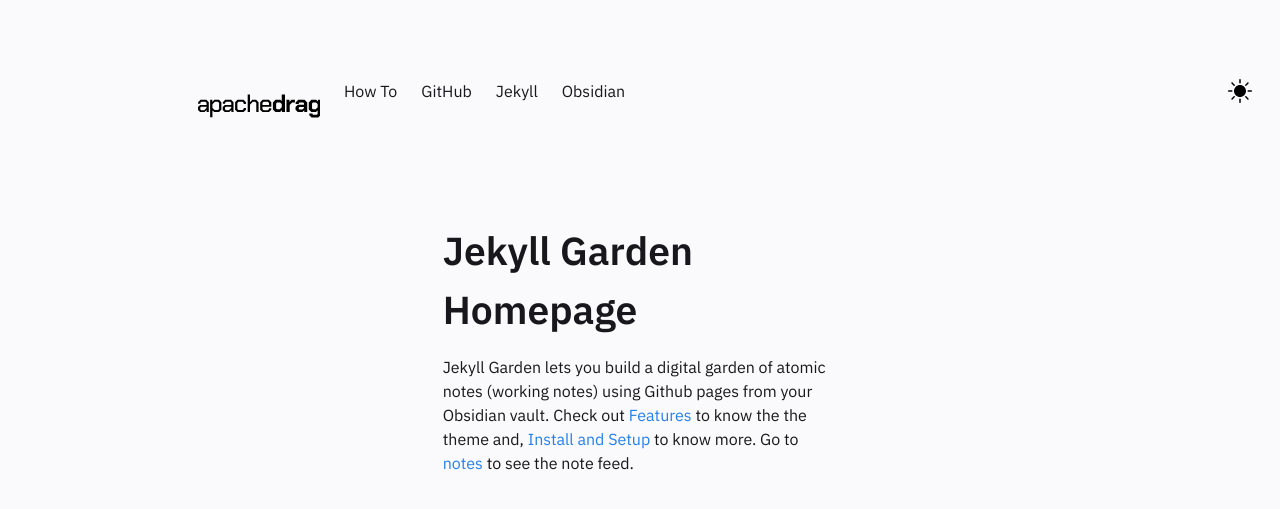
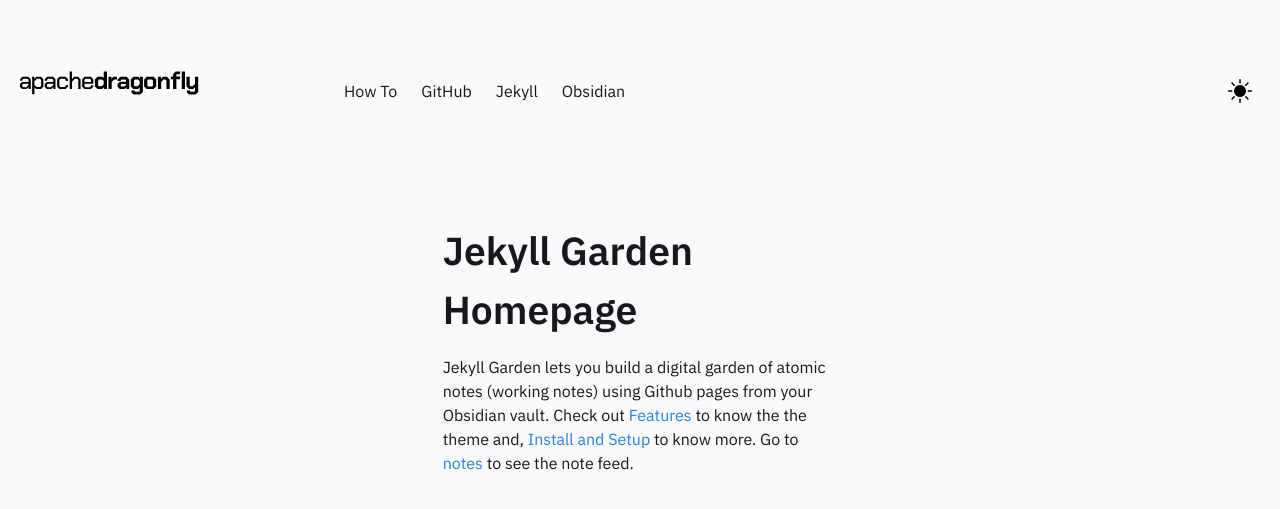
Before and after one commit to apachedragonfly/apachedragonfly1.github.io, a Jekyll site: the page built from pages/index.md, in a window 1280 px wide. Shown: the top 509 px of the page. Built offline with Jekyll 4.4.1, drawn with Linux system fonts in a browser that asks for light colours.

```diff
--- a/assets/css/main.css
+++ b/assets/css/main.css
@@ -27,6 +27,11 @@
   transform: rotate(-45deg);
   transform-origin: center;
   width: 0.625em; }
+
+.navbar-item {
+  width: auto;
+  height: auto;
+}
 
 .box-feed:not(:last-child), .content:not(:last-child), .table:not(:last-child), .table-container:not(:last-child), .title:not(:last-child),
 .subtitle:not(:last-child), .block:not(:last-child), .highlight:not(:last-child) {
```
Also changed, not shown: _includes/Header.html (+1 -1 lines).
